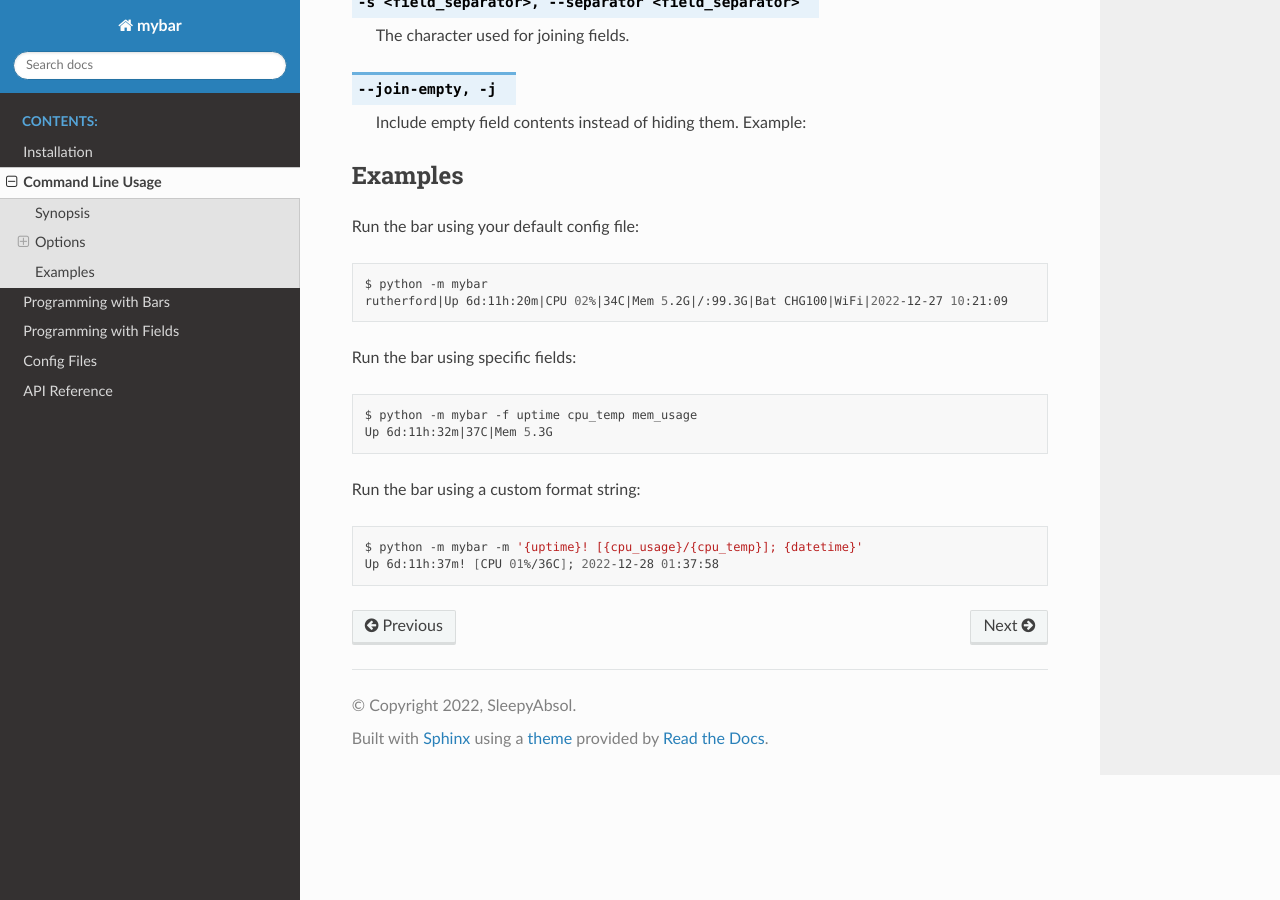
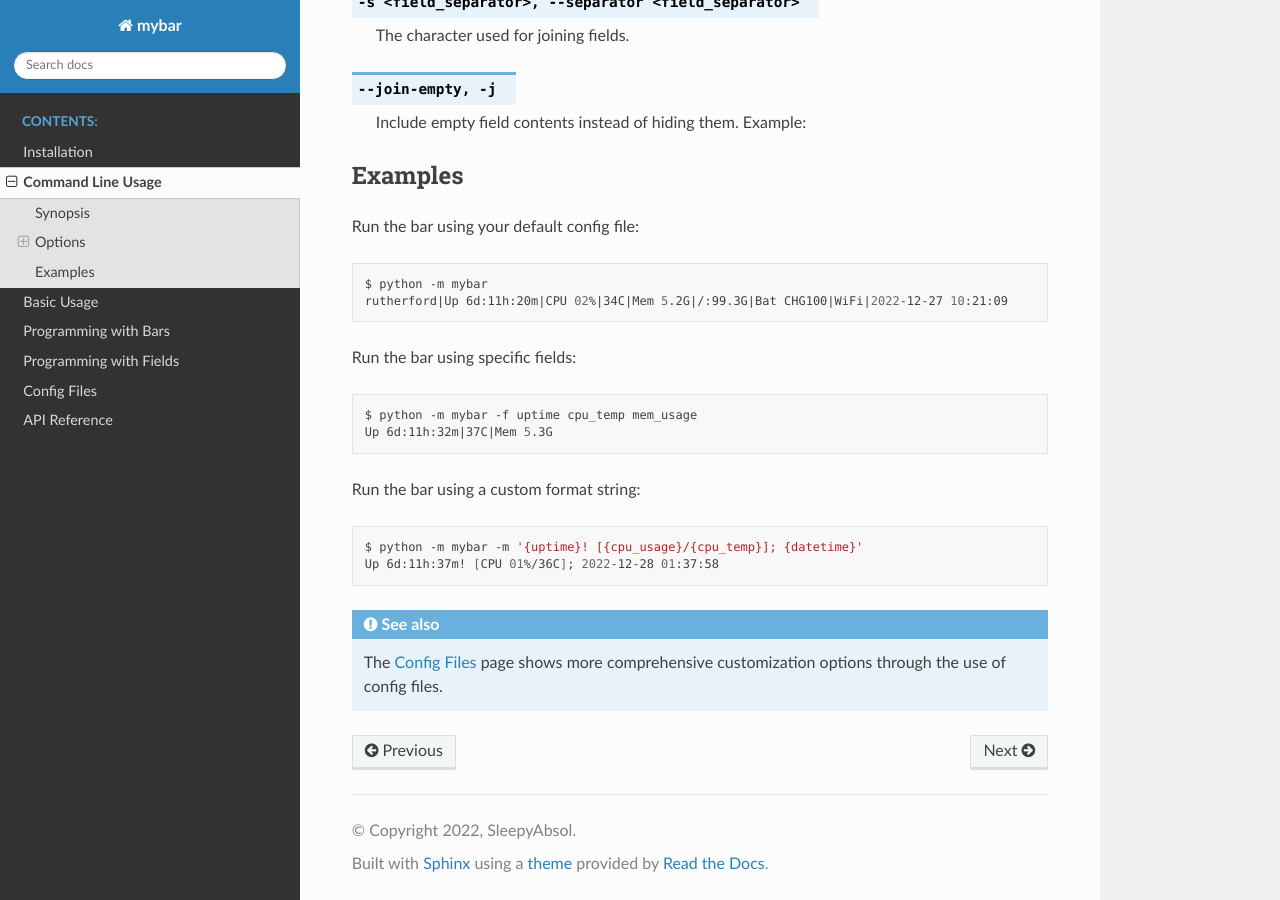
Before and after one commit to akyuute/mybar, a Sphinx documentation site: the page built from docs/cli.rst, in a window 1280 px wide and 900 px high, scrolled down 1217 px. Built offline with Sphinx 7.4.7 and the Read the Docs theme 2.0.0, drawn with Linux system fonts in a browser that asks for light colours.

Commit message:
Add docs; Refer from cli.rst to cfg

```diff
--- a/docs/cli.rst
+++ b/docs/cli.rst
@@ -93,3 +93,10 @@ Run the bar using a custom format string:
 
     $ python -m mybar -m '{uptime}! [{cpu_usage}/{cpu_temp}]; {datetime}'
     Up 6d:11h:37m! [CPU 01%/36C]; 2022-12-28 01:37:58
+
+
+
+
+.. seealso::
+
+   The :doc:`configuration` page shows more comprehensive customization options through the use of config files.
--- a/docs/index.rst
+++ b/docs/index.rst
@@ -12,6 +12,7 @@ Welcome to mybar's documentation!
 
    install
    cli
+   usage
    bars
    fields
    configuration
--- /dev/null
+++ b/docs/usage.rst
@@ -0,0 +1,2 @@
+Basic Usage
+============
```
